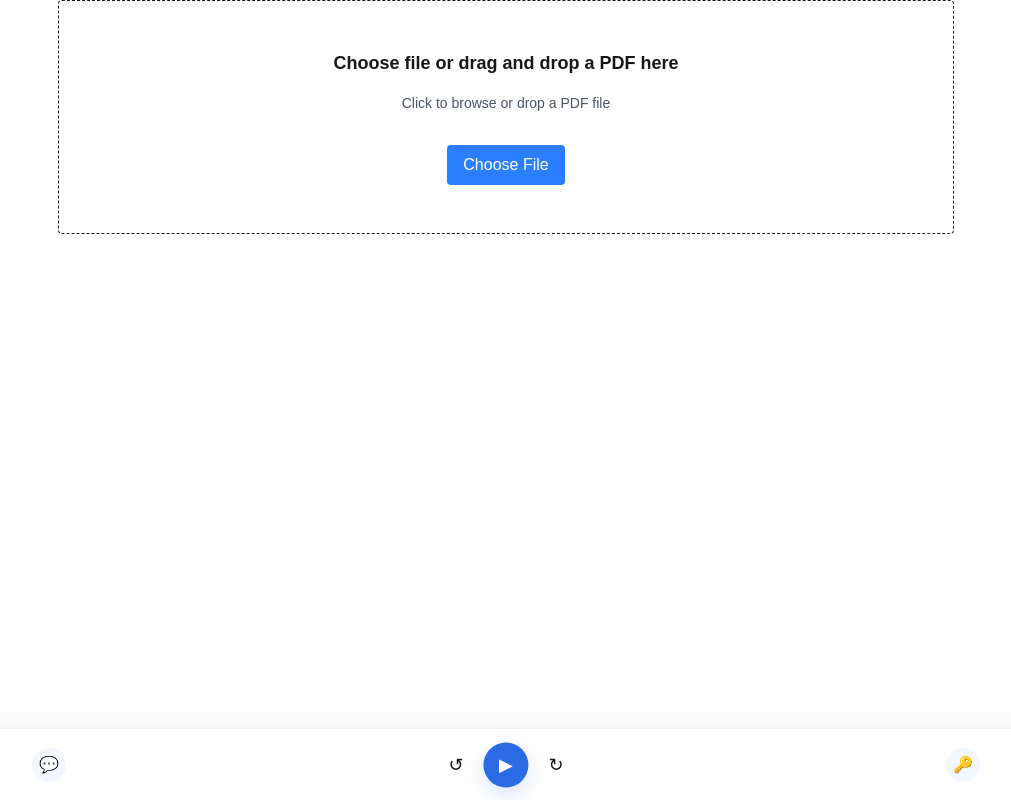
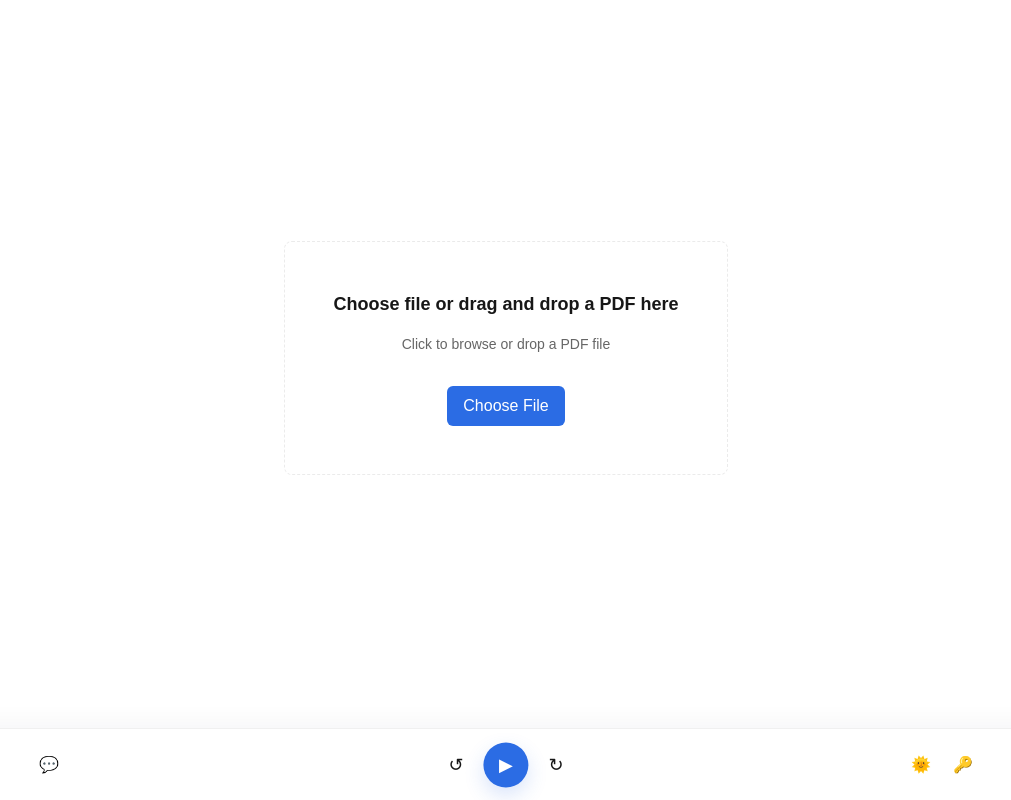
Before and after one commit to imranpollob/document-echo, a Next.js app: page / in a window 1280 px wide. Shown: the whole page, without its empty margins (134-1145 px from the left). Built offline with nearby package versions, Linux system fonts and the light colour scheme.

Commit message:
added dark version

```diff
--- a/app/globals.css
+++ b/app/globals.css
@@ -4,6 +4,76 @@
   --background: #ffffff;
   --foreground: #171717;
   --total-scale-factor: 1.5;
+}
+
+/* Brand colors */
+:root {
+  --primary-bg: #2b6ce4;
+  --primary-contrast: #ffffff;
+}
+
+[data-theme="dark"] {
+  --primary-bg: #1e5ad6;
+  --primary-contrast: #ffffff;
+}
+
+/* Drop area (file chooser) theming */
+.drop-area {
+  background: var(--card-bg);
+  border: 1px dashed var(--card-border);
+  border-radius: 8px;
+  padding: 3rem;
+  /* matches p-12 */
+  display: flex;
+  flex-direction: column;
+  align-items: center;
+  justify-content: center;
+  gap: 1rem;
+}
+
+.drop-area.drag-active {
+  outline: 3px solid rgba(59, 130, 246, 0.25);
+  /* subtle blue ring */
+  outline-offset: 2px;
+}
+
+.drop-muted {
+  color: var(--muted);
+  font-size: 0.875rem;
+}
+
+.drop-btn {
+  margin-top: 1rem;
+  padding: 0.5rem 1rem;
+  background: var(--primary-bg);
+  color: var(--primary-contrast);
+  border-radius: 6px;
+  border: none;
+  cursor: pointer;
+}
+
+/* Card and muted text tokens */
+:root {
+  --card-bg: #ffffff;
+  --card-border: rgba(0, 0, 0, 0.08);
+  --muted: #666666;
+}
+
+/* Audio/theme variables */
+:root {
+  --audio-bg: #ffffff;
+  --audio-border: rgba(0, 0, 0, 0.06);
+}
+
+/* Dark theme overrides */
+[data-theme="dark"] {
+  --background: #071228;
+  --foreground: #e6eef8;
+  --audio-bg: #071428;
+  --audio-border: rgba(255, 255, 255, 0.06);
+  --card-bg: #071428;
+  --card-border: rgba(255, 255, 255, 0.06);
+  --muted: #9fb4c8;
 }
 
 @theme inline {
@@ -81,8 +151,8 @@ nr-sentence.playing {
   right: 0;
   bottom: 0;
   height: 72px;
-  background: #ffffff;
-  border-top: 1px solid rgba(0, 0, 0, 0.06);
+  background: var(--audio-bg);
+  border-top: 1px solid var(--audio-border);
   display: flex;
   align-items: center;
   justify-content: center;
@@ -119,6 +189,19 @@ nr-sentence.playing {
   align-items: center;
   justify-content: center;
   background: #f1f6ff;
+}
+
+.theme-btn {
+  width: 34px;
+  height: 34px;
+  border-radius: 8px;
+  display: inline-flex;
+  align-items: center;
+  justify-content: center;
+  background: transparent;
+  border: none;
+  cursor: pointer;
+  font-size: 16px;
 }
 
 .audio-controls {
@@ -168,7 +251,7 @@ nr-sentence.playing {
 .voice-label {
   margin-left: 5px;
   font-size: 13px;
-  color: #222;
+  color: var(--foreground);
   max-width: 220px;
   white-space: nowrap;
   overflow: hidden;
@@ -181,7 +264,15 @@ nr-sentence.playing {
   position: relative;
   margin-bottom: 30px;
   box-shadow: 0 2px 8px rgba(0, 0, 0, 0.1);
-  background-color: white;
+  background-color: var(--card-bg);
+}
+
+/* Center the empty drop area inside the app viewport, leaving space for audio bar */
+.the-pdf-viewer.centered {
+  min-height: calc(100vh - 84px);
+  display: flex;
+  align-items: center;
+  justify-content: center;
 }
 
 .pdf-canvas {
@@ -235,19 +326,20 @@ nr-sentence.playing {
 }
 
 .voice-item>div span {
-  color: #666;
+  color: var(--muted);
   font-size: 12px;
 }
 
 .popover-content {
-  background: white;
-  border: 1px solid rgba(0, 0, 0, 0.08);
+  background: var(--card-bg);
+  border: 1px solid var(--card-border);
   border-radius: 10px;
   padding: 12px;
   box-shadow: 0 12px 40px rgba(2, 6, 23, 0.12);
   /* min-width: 260px; */
   /* max-width: 420px; */
   font-size: 13px;
+  color: var(--foreground);
 }
 
 .popover-title {
--- a/app/page.tsx
+++ b/app/page.tsx
@@ -72,10 +72,10 @@ export default function Home() {
         </div>
       )}
 
-      <div className="the-pdf-viewer w-full max-w-4xl">
+      <div className={`the-pdf-viewer w-full max-w-4xl ${!file ? 'centered' : ''}`}>
         {!file ? (
           <div
-            className={`border border-dashed rounded p-12 flex flex-col items-center justify-center gap-4 bg-white ${dragActive ? 'ring-2 ring-offset-2 ring-blue-300' : ''}`}
+            className={`drop-area ${dragActive ? 'drag-active' : ''}`}
             onClick={handleDropAreaClick}
             onDrop={handleDrop}
             onDragOver={handleDragOver}
@@ -93,9 +93,9 @@ export default function Home() {
             />
 
             <div className="text-lg font-semibold">Choose file or drag and drop a PDF here</div>
-            <div className="text-sm text-gray-600">Click to browse or drop a PDF file</div>
+            <div className="text-sm drop-muted">Click to browse or drop a PDF file</div>
             <button
-              className="mt-4 px-4 py-2 bg-blue-500 text-white rounded"
+              className="drop-btn"
               onClick={(e) => {
                 e.stopPropagation();
                 handleDropAreaClick();
--- a/components/AudioBar.tsx
+++ b/components/AudioBar.tsx
@@ -28,6 +28,7 @@ export default function AudioBar() {
   const apiBtnRef = useRef<HTMLButtonElement | null>(null);
   const [apiPopPos, setApiPopPos] = useState<{ right: number; top: number } | null>(null);
   const [apiInput, setApiInput] = useState<string>(apiKey ?? '');
+  const [theme, setTheme] = useState<'light' | 'dark'>('light');
 
   useEffect(() => {
     const load = () => {
@@ -70,6 +71,23 @@ export default function AudioBar() {
     setMounted(true);
   }, []);
 
+  useEffect(() => {
+    if (typeof window === 'undefined') return;
+    const saved = window.localStorage.getItem('theme');
+    const initial = saved === 'dark' ? 'dark' : 'light';
+    setTheme(initial);
+    document.documentElement.setAttribute('data-theme', initial);
+  }, []);
+
+  const toggleTheme = () => {
+    const next = theme === 'dark' ? 'light' : 'dark';
+    setTheme(next);
+    if (typeof window !== 'undefined') {
+      window.localStorage.setItem('theme', next);
+      document.documentElement.setAttribute('data-theme', next);
+    }
+  };
+
   return (
     <div className="audio-bar">
       <div className="audio-bar-inner">
@@ -90,12 +108,12 @@ export default function AudioBar() {
               }
               setOpen(v => !v);
             }}
-            className="avatar"
+            className="theme-btn"
             aria-expanded={open}
           >
             <span className="avatar-emoji" aria-hidden="true">💬</span>
           </button>
-          {/* Display selected voice name next to avatar */}
+
           <div className="voice-label" aria-hidden={!mounted}>
             {mounted ? (() => {
               const found = voices.find(v => v.voiceURI === selectedVoice);
@@ -159,11 +177,21 @@ export default function AudioBar() {
         </div>
 
         <div className="audio-right">
-          <div style={{ marginLeft: 12, position: 'relative' }}>
+          <div style={{ display: 'flex', alignItems: 'center', gap: 8 }}>
+            <button
+              aria-label={theme === 'dark' ? 'Switch to light theme' : 'Switch to dark theme'}
+              type="button"
+              className="theme-btn"
+              onClick={toggleTheme}
+            >
+              {theme === 'dark' ? '🌙' : '🌞'}
+            </button>
+
+            <div>
               <button
                 ref={apiBtnRef}
                 type="button"
-              className="avatar"
+                className="theme-btn"
                 title="OpenAI API Key"
                 onClick={(e) => {
                   e.stopPropagation();
@@ -220,5 +248,6 @@ export default function AudioBar() {
           </div>
         </div>
       </div>
+    </div>
   );
 }
```
Lines whose indentation alone changed are shown as unchanged.
